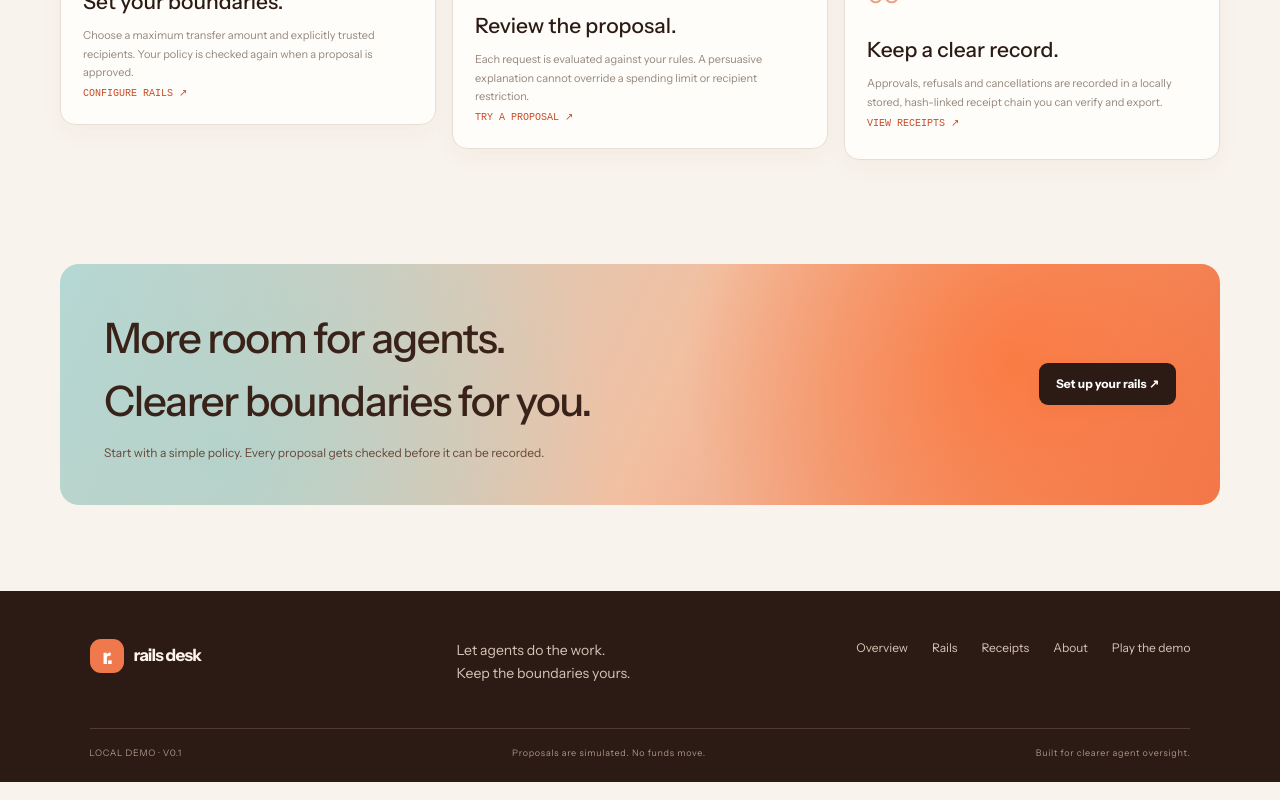
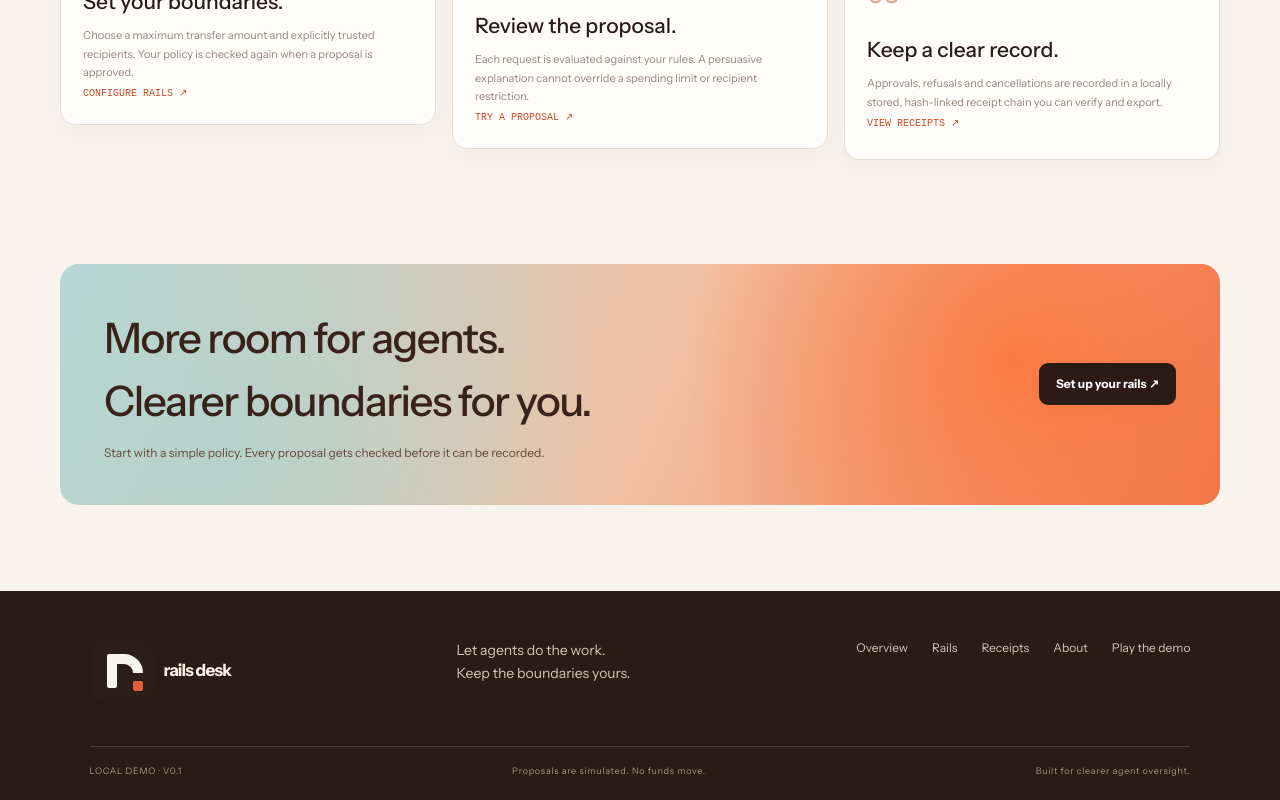
Before and after one commit to Bamioishim/rails-desk, a Next.js app: page /propose in a window 1280 px wide. Shown: the part 2091-2891 px from the top of the page. Built offline with nearby package versions, Linux system fonts and the light colour scheme.

Commit message:
Use supplied logo in both site brand placements

```diff
--- a/src/components/shell.tsx
+++ b/src/components/shell.tsx
@@ -13,6 +13,6 @@ export function Shell({children}:{children:React.ReactNode}){
    <div className="header-actions"><span className="local-status"><i/> Local demo</span><Link href="/demo" className="button button-small">Play the demo <span>↗</span></Link></div>
   </header>
   <main className="main"><div className="content">{children}</div></main>
-  <footer className="site-footer"><div className="footer-top"><Link href="/propose" className="brand footer-brand"><span className="brand-mark">r.</span><span className="brand-word">rails desk</span></Link><p>Let agents do the work.<br/>Keep the boundaries yours.</p><div className="footer-links">{links.map(([href,label])=><Link key={href} href={href}>{label}</Link>)}<Link href="/demo">Play the demo</Link></div></div><div className="footer-bottom"><span>LOCAL DEMO · V0.1</span><span>Proposals are simulated. No funds move.</span><span>Built for clearer agent oversight.</span></div></footer>
+  <footer className="site-footer"><div className="footer-top"><Link href="/propose" className="brand footer-brand"><img className="brand-mark-image" src="/rails-desk-mark.svg" alt="" aria-hidden="true"/><span className="brand-word">rails desk</span></Link><p>Let agents do the work.<br/>Keep the boundaries yours.</p><div className="footer-links">{links.map(([href,label])=><Link key={href} href={href}>{label}</Link>)}<Link href="/demo">Play the demo</Link></div></div><div className="footer-bottom"><span>LOCAL DEMO · V0.1</span><span>Proposals are simulated. No funds move.</span><span>Built for clearer agent oversight.</span></div></footer>
  </div>
 }
```
